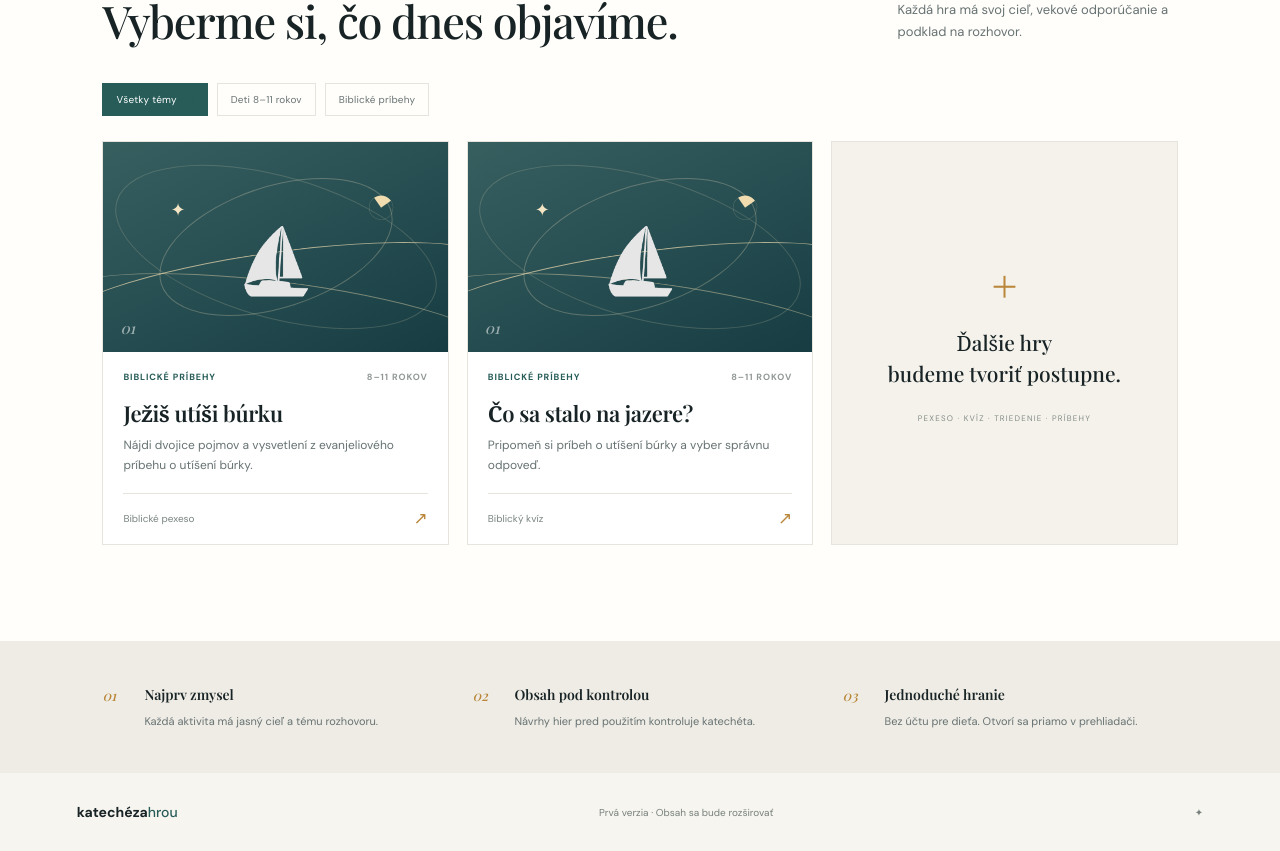
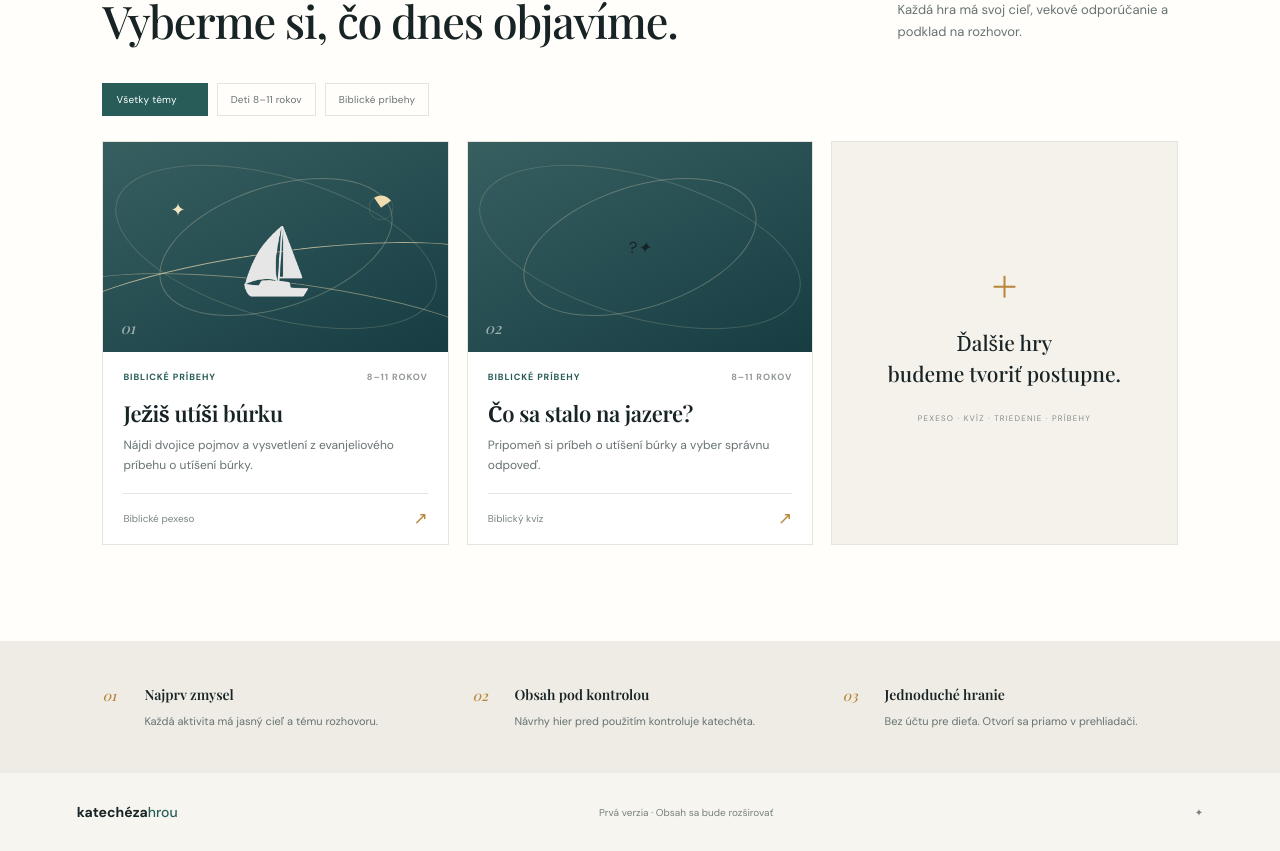
Before and after one commit to peterlesko25-code/nabozenstvo-hrou, a Next.js app: page / in a window 1280 px wide. Shown: the part 761-1612 px from the top of the page. Built offline with nearby package versions, Linux system fonts and the light colour scheme; a web font is replaced by a local one.

Commit message:
Add reusable quiz game template

```diff
--- a/app/page.tsx
+++ b/app/page.tsx
@@ -48,10 +48,13 @@ export default function Home() {
           {games.map((game, index) => (
             <article className="game-card" key={game.slug}>
               <Link href={`/play/${game.slug}`} className="game-card-link" aria-label={`Otvoriť hru: ${game.title}`}>
-                <div className={`game-art game-art-${index + 1}`} aria-hidden="true">
-                  <span className="art-moon">◔</span><span className="art-wave wave-a" /><span className="art-wave wave-b" />
-                  <span className="art-boat">⛵</span><span className="art-star">✦</span>
-                  <span className="art-index">01</span>
+                <div className={`game-art game-art-${index + 1}${game.type === "quiz" ? " quiz-art" : ""}`} aria-hidden="true">
+                  {game.type === "memory" ? (
+                    <><span className="art-moon">◔</span><span className="art-wave wave-a" /><span className="art-wave wave-b" /><span className="art-boat">⛵</span><span className="art-star">✦</span></>
+                  ) : (
+                    <div className="quiz-art-symbol"><span>?</span><i>✦</i></div>
+                  )}
+                  <span className="art-index">{String(index + 1).padStart(2, "0")}</span>
                 </div>
                 <div className="game-card-body">
                   <div className="card-topline"><span>{game.topic}</span><span>{game.ageRange.min}–{game.ageRange.max} ROKOV</span></div>
```
